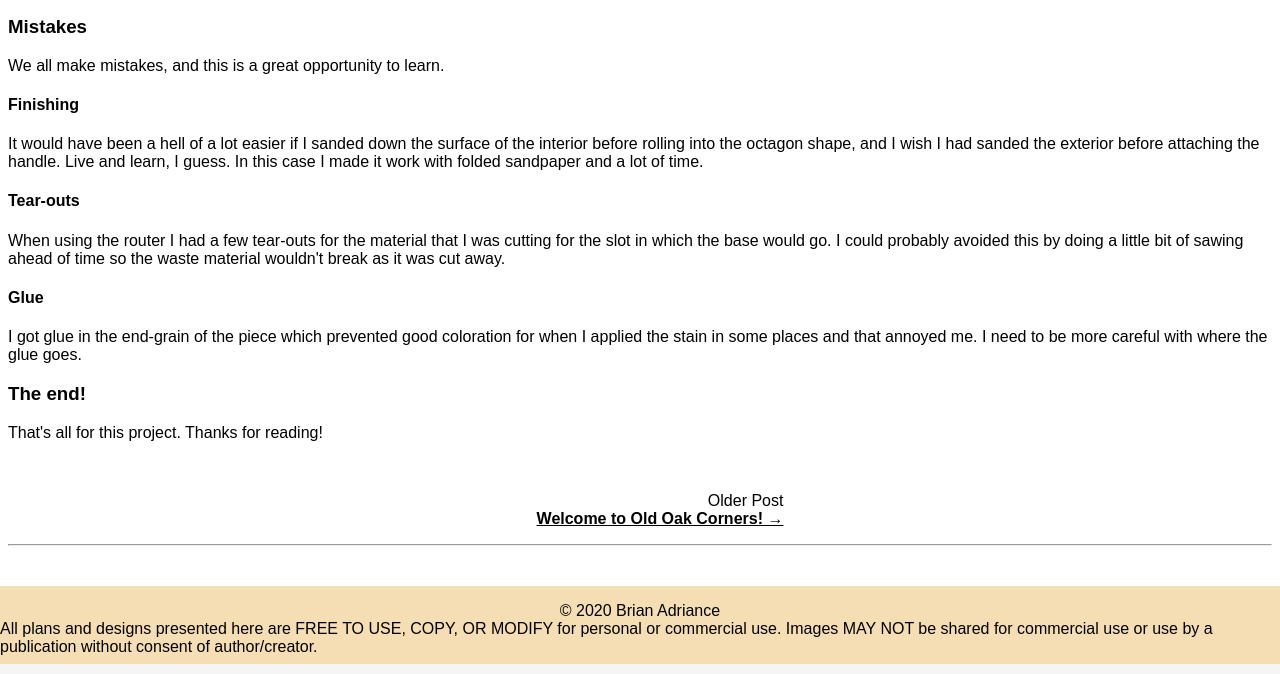
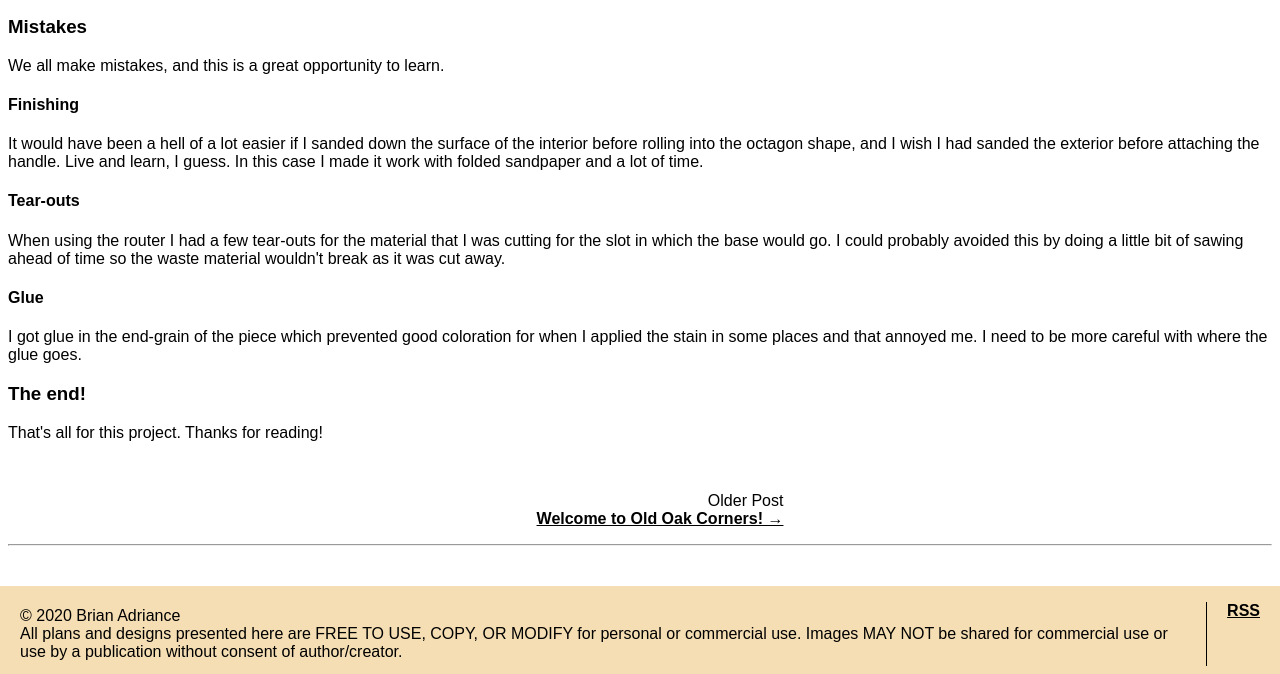
Before and after one commit to adriab00100/OldOakCornersWeb, a Gatsby site: page /latest in a window 1280 px wide. Shown: the part 5233-5907 px from the top of the page. Built offline with nearby package versions, Linux system fonts and the light colour scheme; Gatsby itself is replaced by a stand-in of ours; some packages are replaced by stand-ins of ours.

Commit message:
Styles updates and rss

```diff
--- a/posts/2019-03-10-oak-mallet.md
+++ b/posts/2019-03-10-maple-mallet.md
@@ -3,7 +3,7 @@ path: "/maple-mallet"
 date: "2019-03-10"
 title: "Maple Mallet"
 author: "Brian Adriance"
-previewImage: "https://res.cloudinary.com/dgqmwqi0v/image/upload/q_auto,f_auto,w_400/blog-posts/maple-mallet/IMG_2795_nqvvto"
+previewImage: "https://res.cloudinary.com/dgqmwqi0v/image/upload/q_auto,f_auto,w_400/blog-posts/maple-mallet/IMG_2793_z7jifk"
 ---
 
 # The making of a mallet
--- a/src/components/default-layout.scss
+++ b/src/components/default-layout.scss
@@ -114,6 +114,14 @@ a {
     color: #3a3a3a;
   }
 
+  .post-tile-container {
+    padding: 5px;
+
+    @media screen and (max-width: 800px) {
+      padding: 2px 0 2px 0;
+    }
+  }
+
   .post-tile {
     display: flex;
     flex-direction: column;
@@ -123,7 +131,6 @@ a {
     border-radius: 5px;
     border-style: solid;
     border-width: 1px;
-
 
 
     @media screen and (min-width: 501px) {
--- a/src/components/footer.jsx
+++ b/src/components/footer.jsx
@@ -1,12 +1,16 @@
 import React from "react";
+import {Link} from "gatsby";
 import "./default-layout.scss";
 import "./site-footer.scss";
+import Container from "./container";
 
 const Footer = () => {
   const year = new Date().getFullYear();
   return (
     <footer className="site-footer full-width-container">
       <section className="footer-container full-width-container limited-width-container">
+        <Container type='side-by-side' >
+          <Container type="stacked" additionalClass="site-footer-copy-container">
             <div className="copyright ">© {year} Brian Adriance</div>
             <div className="disclaimer">
               All plans and designs presented here are FREE TO USE, COPY, OR MODIFY
@@ -14,6 +18,11 @@ const Footer = () => {
               commercial use or use by a publication without consent of
               author/creator.
             </div>
+          </Container>
+          <div class="site-footer-link-container">
+            <Link to="/rss.xml">RSS</Link>
+          </div>
+        </Container>
       </section>
     </footer>
   );
--- a/src/components/post-listing.jsx
+++ b/src/components/post-listing.jsx
@@ -8,6 +8,7 @@ const PostListing = ({ posts }) => {
     return (
         <section className="blog-listing">
             {posts.map(post => (
+                <div key={post.id} className="post-tile-container">
                     <div key={post.id} className="post-tile">
                         <Link to={post.frontmatter.path}>
                             <h3>{post.frontmatter.title}</h3>
@@ -20,6 +21,7 @@ const PostListing = ({ posts }) => {
                             Read Post
                         </Link>
                     </div>
+                </div>
             ))}
         </section>
     );
--- a/src/components/site-footer.scss
+++ b/src/components/site-footer.scss
@@ -1,12 +1,20 @@
-
 .site-footer {
-    background: wheat;
-    padding: 16px 0 8px 0;
+  background: wheat;
+  padding: 16px 0 8px 0;
 }
 
-.footer-container {
-    display: flex;
-    flex-direction: column;
-    justify-content: space-between;
-    align-items: center;
+.site-footer-copy-container {
+  padding: 5px 20px 5px 20px;
 }
+
+.site-footer-link-container {
+  @media screen and (max-width: 801px) {
+    padding: 10px 20px 10px 20px;
+  }
+  @media screen and (min-width: 802px) {
+    padding: 0 20px 0 20px;
+    border-left-width: 1px;
+    border-left-style: solid;
+    border-color: black;
+  }
+}
```
Also changed, not shown: src/pages/index.jsx (+0 -9 lines). Lines whose indentation alone changed are shown as unchanged.
